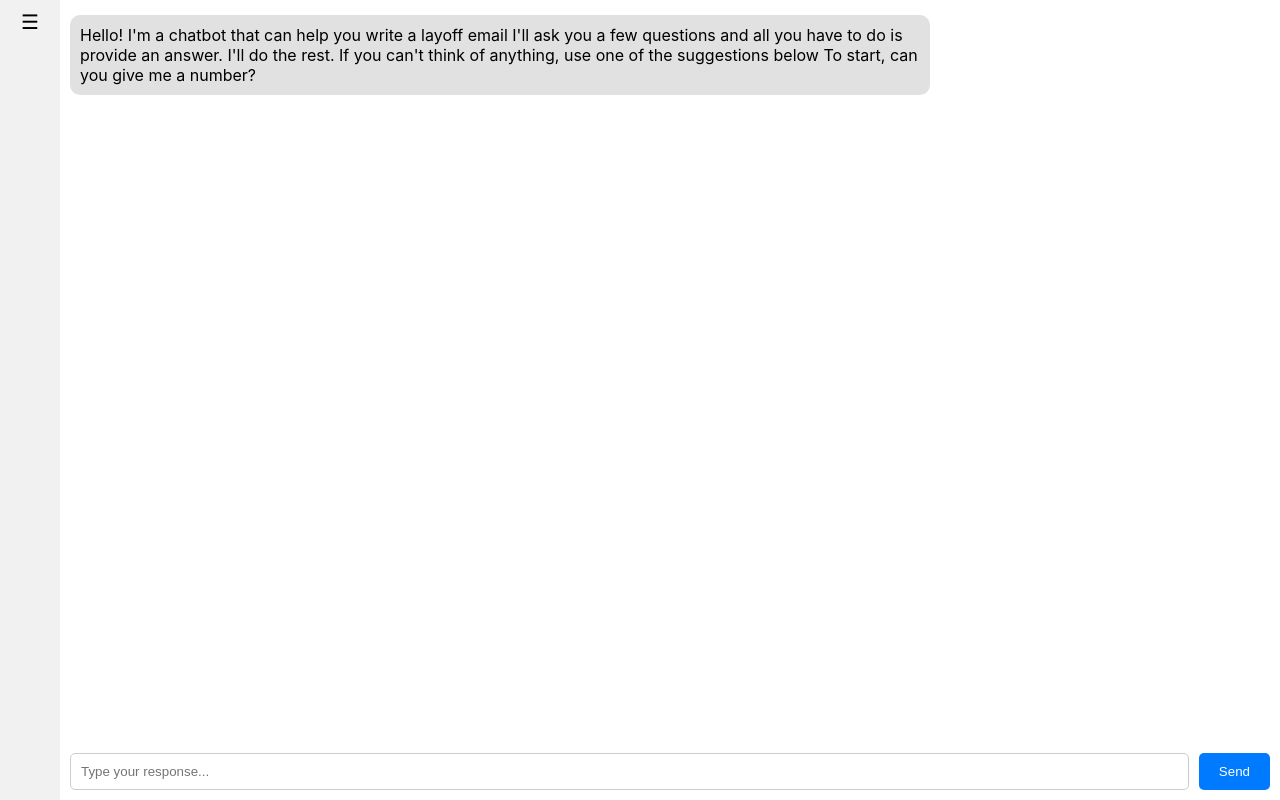
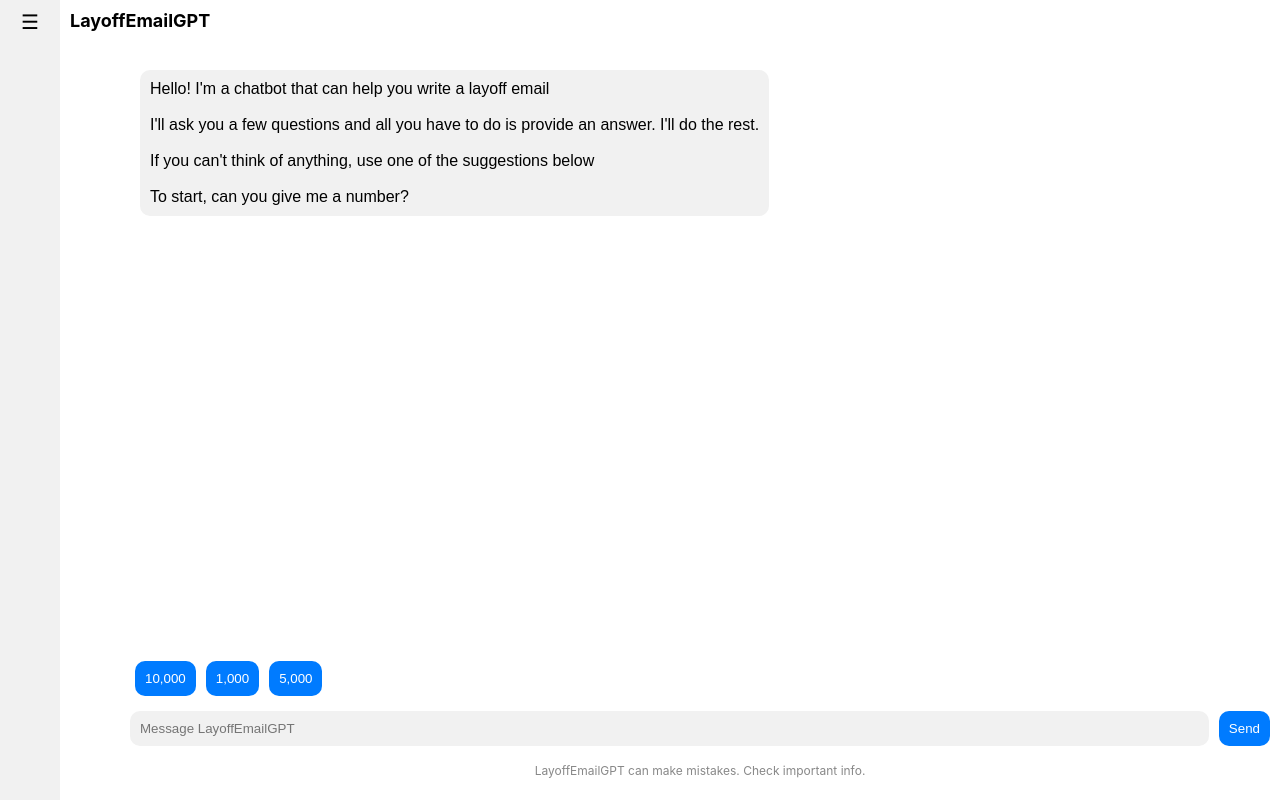
Before and after one commit to cameronellis71/layoff-email-generator, a React (Create React App) app: page / in a window 1280 px wide. Built offline with nearby package versions, Linux system fonts and the light colour scheme.

Commit message:
What I actually want in the sidebar pushed to main

```diff
--- a/src/App.js
+++ b/src/App.js
@@ -2,30 +2,29 @@ import React, { useState, useRef, useEffect } from "react";
 
 function App() {
   const [isSidebarOpen, setSidebarOpen] = useState(false);
-  const [currentView, setCurrentView] = useState("chat"); // Tracks which view is displayed
-
+  const [currentView, setCurrentView] = useState("chat");
+  // Predefined list of questions with unique suggestions
   const questions = [
-    {
-      question:
-        "Hello! I'm a chatbot that can help you write a layoff email\n\n" +
+    { question: "Hello! I'm a chatbot that can help you write a layoff email\n\n" +
       "I'll ask you a few questions and all you have to do is provide an answer. I'll do the rest. " +
       "\n\nIf you can't think of anything, use one of the suggestions below" +
-        "\n\nTo start, can you give me a number?",
-      suggestions: ["10,000", "1,000", "5,000"],
-    },
+      "\n\nTo start, can you give me a number?", suggestions: ["10,000", "1,000", "5,000"] },
     { question: "Can you give me a company name?", suggestions: ["Snup", "Macrosoft", "TokTik"] },
     { question: "Can you give me a reason for the layoff?", suggestions: ["conflict in the Middle East", "macroeconomic headwinds", "Mercury in retrograde"] },
     { question: "Can you give me a number?", suggestions: ["10,000", "1,000", "5,000"] },
-    { question: "Can you give me a name?", suggestions: ["Evan", "Jeff", "Sundar"] },
+    { question: "Can you give me a name?", suggestions: ["Evan", "Jeff", "Sundar"]}
   ];
 
-  const [currentQuestionIndex, setCurrentQuestionIndex] = useState(0);
-  const [responses, setResponses] = useState([]);
-  const [input, setInput] = useState("");
-  const [messages, setMessages] = useState([{ sender: "bot", text: questions[0].question }]);
+  const [currentQuestionIndex, setCurrentQuestionIndex] = useState(0); // Tracks current question
+  const [responses, setResponses] = useState([]); // Stores user responses
+  const [input, setInput] = useState(""); // User input
+  const [messages, setMessages] = useState([
+    { sender: "bot", text: questions[0].question }, // Initial question
+  ]);
 
-  const chatEndRef = useRef(null);
+  const chatEndRef = useRef(null); // Reference to the end of the chat
 
+  // Scroll to the bottom of the chat when messages change
   useEffect(() => {
     chatEndRef.current?.scrollIntoView({ behavior: "smooth" });
   }, [messages]);
@@ -33,58 +32,57 @@ function App() {
   const handleSend = (inputText) => {
     if (!inputText.trim()) return;
 
+    // Add user's response to chat
     setMessages((prev) => [...prev, { sender: "user", text: inputText }]);
     setResponses((prev) => [...prev, inputText]);
 
+    // Move to next question
     const nextQuestionIndex = currentQuestionIndex + 1;
 
     if (currentQuestionIndex < questions.length - 1) {
-      setMessages((prev) => [...prev, { sender: "bot", text: questions[nextQuestionIndex].question }]);
+      // Add the next question to chat
+      setMessages((prev) => [
+        ...prev,
+        { sender: "bot", text: questions[nextQuestionIndex].question },
+      ]);
+
     } else {
+      // If no more questions, display the summary
       const answers = responses.concat(inputText);
 
-      const generatedEmail =
-        "Got it, here's what I was able to come up with for you:\n\n" +
+      const generatedEmail = "Got it, here's what I was able to come up with for you:\n\n" +
       "Dear Team,\n\n" +
       "Today we are making some significant changes to the structure of our team and the design of our organization " +
-        "which will result in approximately " +
-        answers[0] +
-        " team members leaving " +
-        answers[1] +
-        ". We believe " +
-        "these changes are necessary because of " +
-        answers[2] +
-        " and " +
-        answers[3] +
-        " internet memes." +
+      "which will result in aproximately " + answers[0] + " team members leaving " + answers[1] + ". We believe " +
+      "these changes are necessary because of " + answers[2] + " and " + answers[3] + " internet memes." +
       "\n\n" +
       "We know our unique culture, and our values of being kind, smart, and creative, are a reflection of the " +
-        "amazing people who work at " +
-        answers[1] +
-        ". It pains me that many people I have deeply enjoyed working" +
-        " with, who I know firsthand are extremely talented, will no longer be members of our team at " +
-        answers[1] +
-        ". We are" +
+      "amazing people who work at " + answers[1] + ". It pains me that many people I have deeply enjoyed working" +
+      " with, who I know firsthand are extremely talented, will no longer be members of our team at " + answers[1] + ". We are" +
       " infinitely grateful for your contributions, your hard work, and your ambition to make a positive impact" +
       " in the world." +
       "\n\n" +
       answers[4] +
-        "\n\n\nPlease let me know if you'd like me to create another layoff email for you";
+      "\n\n\nPlease let me know if you'd like me to create another layoff email for you"
 
-      setMessages((prev) => [...prev, { sender: "bot", text: generatedEmail }]);
+      setMessages((prev) => [
+        ...prev,
+        { sender: "bot", text: generatedEmail },
+      ]);
     }
     setCurrentQuestionIndex(nextQuestionIndex);
+    // Clear input field
     setInput("");
   };
 
   const handleSuggestionClick = (suggestion) => {
-    handleSend(suggestion);
+    handleSend(suggestion); // Submit the suggestion directly
   };
 
   const handleKeyDown = (e) => {
     if (e.key === "Enter") {
       handleSend(input);
-      e.preventDefault();
+      e.preventDefault(); // Prevents default behavior like form submission
     }
   };
 
@@ -93,10 +91,9 @@ function App() {
       {/* Sidebar */}
       <div
         style={{
-          position: "relative",
+          position: isSidebarOpen ? "fixed" : "relative",
           width: isSidebarOpen ? "250px" : "60px",
           background: "#f1f1f1",
-          color: "#000",
           height: "100%",
           overflow: "hidden",
           zIndex: 1000,
@@ -107,7 +104,6 @@ function App() {
           onClick={() => setSidebarOpen(!isSidebarOpen)}
           style={{
             background: "transparent",
-            color: "#000",
             border: "none",
             fontSize: "20px",
             cursor: "pointer",
@@ -119,56 +115,27 @@ function App() {
         >
           ☰
         </button>
-
         {isSidebarOpen && (
           <div style={{ padding: "10px" }}>
             <button
               onClick={() => setCurrentView("chat")}
               style={{
                 display: "block",
+                padding: "10px",
+                borderRadius: "10px",
                 width: "100%",
-                padding: "10px",
-                margin: "5px 0",
-                background: "#007bff",
-                color: "#fff",
-                border: "none",
-                borderRadius: "5px",
-                cursor: "pointer",
-                textAlign: "left",
+                marginBottom: "10px", // Adds spacing between the buttons
               }}
             >
-              Home
-            </button>
-            <button
-              onClick={() => setCurrentView("donate")}
-              style={{
-                display: "block",
-                width: "100%",
-                padding: "10px",
-                margin: "5px 0",
-                background: "#007bff",
-                color: "#fff",
-                border: "none",
-                borderRadius: "5px",
-                cursor: "pointer",
-                textAlign: "left",
-              }}
-            >
-              Donate
+              Chat
             </button>
             <button
               onClick={() => setCurrentView("about")}
               style={{
                 display: "block",
+                padding: "10px",
+                borderRadius: "10px",
                 width: "100%",
-                padding: "10px",
-                margin: "5px 0",
-                background: "#007bff",
-                color: "#fff",
-                border: "none",
-                borderRadius: "5px",
-                cursor: "pointer",
-                textAlign: "left",
               }}
             >
               About
@@ -178,66 +145,164 @@ function App() {
       </div>
 
       <div style={{ display: "flex", flexDirection: "column", flex: 1 }}>
+        {/* Horizontal Navigation Bar */}
+        <div
+          style={{
+            position: "fixed",
+            top: 0,
+            left: isSidebarOpen ? "250px" : "60px",
+            right: 0,
+            background: "#fff",
+            padding: "10px",
+            display: "flex",
+            alignItems: "center",
+            justifyContent: "space-between",
+            zIndex: 1000,
+            transition: "left 0.3s ease",
+          }}
+        >
+          <p
+            style={{
+              margin: 0,
+              fontSize: "18px",
+              fontWeight: "bold",
+              color: "#000",
+            }}
+          >
+            LayoffEmailGPT
+          </p>
+        </div>
+
         {currentView === "chat" && (
-          <div style={{ flex: 1, display: "flex", flexDirection: "column" }}>
-            <div style={{ flex: 1, overflowY: "auto", padding: "10px" }}>
-              {messages.map((message, index) => (
+          <>
+            {/* Chat history */}
+            <div
+    style={{
+      flex: "1",
+      padding: "20px",
+      paddingTop: "70px", // Account for the fixed navbar height
+      marginLeft: isSidebarOpen ? "250px" : "60px",
+      overflowY: "auto", // Enable scrolling for chat history
+      fontFamily: "Arial",
+      transition: "margin-left 0.3s ease",
+    }}
+  >
+    {messages.map((msg, index) => (
       <div
         key={index}
         style={{
-                    alignSelf: message.sender === "user" ? "flex-end" : "flex-start",
-                    background: message.sender === "user" ? "#007bff" : "#e1e1e1",
-                    color: message.sender === "user" ? "#fff" : "#000",
-                    borderRadius: "10px",
-                    padding: "10px",
-                    margin: "5px 0",
-                    maxWidth: "70%",
+          display: "flex",
+          justifyContent: msg.sender === "bot" ? "flex-start" : "flex-end",
+          marginBottom: "10px", // Adds spacing between messages
         }}
       >
-                  {message.text}
+        <div
+          style={{
+            background: msg.sender === "bot" ? "#f1f1f1" : "#007bff",
+            color: msg.sender === "bot" ? "#000" : "#fff",
+            padding: "10px",
+            borderRadius: "10px",
+            maxWidth: "70%",
+            wordWrap: "break-word",
+          }}
+        >
+          {msg.text.split("\n").map((line, i) => (
+            <span key={i}>
+              {line}
+              {i < msg.text.split("\n").length - 1 && <br />}
+            </span>
+          ))}
+        </div>
       </div>
     ))}
-              <div ref={chatEndRef} />
+    <div ref={chatEndRef}></div>
   </div>
-            <div style={{ padding: "10px", display: "flex", gap: "10px" }}>
+
+            {/* Footer */}
+            <div
+              style={{
+                background: "#fff",
+                padding: "10px",
+                display: "flex",
+                flexDirection: "column",
+                marginLeft: isSidebarOpen ? "250px" : "60px",
+                transition: "margin-left 0.3s ease",
+              }}
+            >
+              <div style={{ marginBottom: "10px" }}>
+                {currentQuestionIndex < questions.length &&
+                  questions[currentQuestionIndex]?.suggestions?.map(
+                    (suggestion, index) => (
+                      <button
+                        key={index}
+                        onClick={() => handleSuggestionClick(suggestion)}
+                        style={{
+                          margin: "5px",
+                          padding: "10px",
+                          background: "#007bff",
+                          color: "#fff",
+                          border: "none",
+                          borderRadius: "10px",
+                          cursor: "pointer",
+                          transition: "background 0.3s ease",
+                        }}
+                        onMouseEnter={(e) =>
+                          (e.target.style.background = "#0056b3")
+                        }
+                        onMouseLeave={(e) =>
+                          (e.target.style.background = "#007bff")
+                        }
+                      >
+                        {suggestion}
+                      </button>
+                    )
+                  )}
+              </div>
+              <div style={{ display: "flex", marginBottom: "5px" }}>
                 <input
                   type="text"
                   value={input}
                   onChange={(e) => setInput(e.target.value)}
                   onKeyDown={handleKeyDown}
-                placeholder="Type your response..."
+                  placeholder="Message LayoffEmailGPT"
                   style={{
                     flex: 1,
                     padding: "10px",
-                  borderRadius: "5px",
-                  border: "1px solid #ccc",
+                    border: "0px",
+                    borderRadius: "10px",
+                    background: "#f1f1f1",
                   }}
                 />
                 <button
-                onClick={() => handleSend(input)}
+                  onClick={() => {
+                    handleSend(input);
+                    setInput("");
+                  }}
                   style={{
-                  padding: "10px 20px",
-                  borderRadius: "5px",
+                    marginLeft: "10px",
+                    padding: "10px",
                     background: "#007bff",
                     color: "#fff",
                     border: "none",
+                    borderRadius: "10px",
                     cursor: "pointer",
+                    transition: "background 0.3s ease",
                   }}
+                  onMouseEnter={(e) =>
+                    (e.target.style.background = "#0056b3")
+                  }
+                  onMouseLeave={(e) =>
+                    (e.target.style.background = "#007bff")
+                  }
                 >
                   Send
                 </button>
               </div>
+              <p style={{ fontSize: "12px", color: "#888", textAlign: "center" }}>
+                LayoffEmailGPT can make mistakes. Check important info.
+              </p>
             </div>
-        )}
-        {currentView === "donate" && (
-          <div style={{ flex: 1, display: "flex", justifyContent: "center", alignItems: "center" }}>
-            <h1>Donate Page</h1>
-          </div>
-        )}
-        {currentView === "about" && (
-          <div style={{ flex: 1, display: "flex", justifyContent: "center", alignItems: "center" }}>
-            <h1>About Page</h1>
-          </div>
+          </>
         )}
       </div>
     </div>
```
Lines whose indentation alone changed are shown as unchanged.
